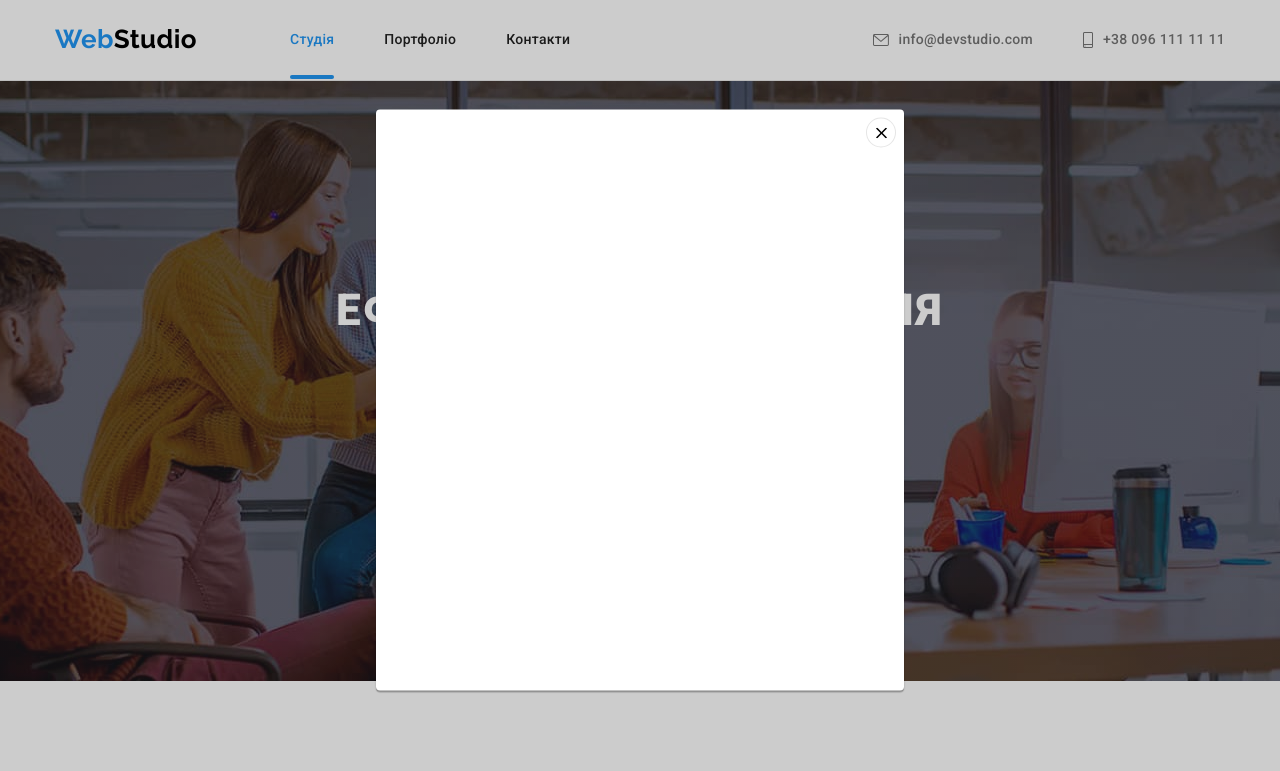
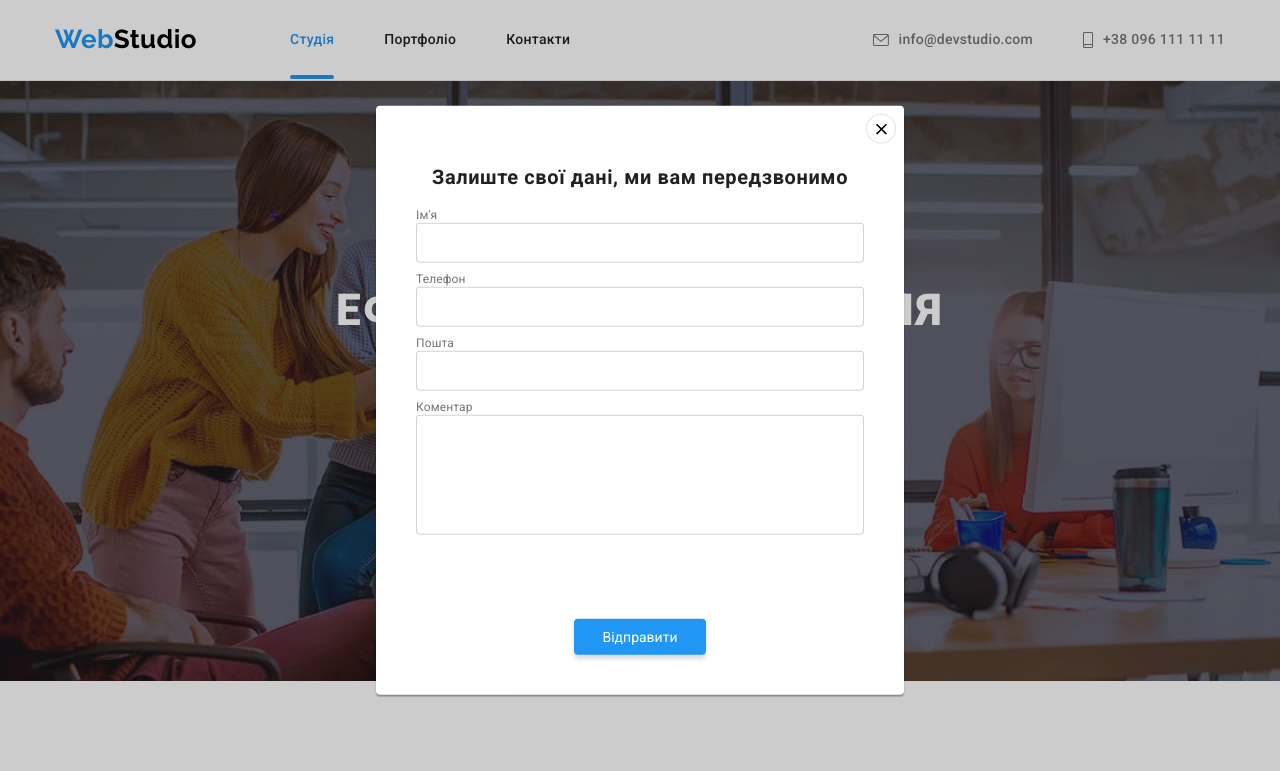
Before and after one commit to KutsVlad8/goit-markup-hw-06, a plain HTML site: page index.html in a window 1280 px wide. Both pictures are taken after a click on the button "Замовити послугу". Shown: the top 771 px of the page. Drawn offline with nearby package versions, Linux system fonts and the light colour scheme.

Commit message:
доработал модалку
добавил инпуты в модальное окно

```diff
--- a/css/styles.css
+++ b/css/styles.css
@@ -942,8 +942,8 @@ footer {
   margin-left: 12px;
   padding: 10px 28px;
 
-  min-width: 200px;
-  min-height: 50px;
+  max-width: 200px;
+  max-height: 50px;
 
   color: var(--text-change-color);
   background-color: var(--accent-color);
@@ -992,6 +992,7 @@ footer {
   position: absolute;
   left: 50%;
   top: 50%;
+  padding: 40px;
 
   transform: translate(-50%, -50%) scale(1);
   transition: transform 500ms cubic-bezier(0.4, 0, 0.2, 1) 250ms;
@@ -1029,3 +1030,71 @@ footer {
   height: 11px;
   color: currentColor;
 }
+
+.backdrop .modal .modal-title {
+  font-family: 'Roboto';
+  font-weight: 700;
+  font-size: 20px;
+  line-height: 1.15;
+  letter-spacing: 0.03em;
+
+  color: var(--primary-heading-color);
+}
+
+.backdrop .modal .modal-form {
+  display: flex;
+  flex-direction: column;
+  margin-bottom: 74px;
+}
+
+.backdrop .modal .modal-form .form-label {
+  display: flex;
+  flex-direction: column;
+  align-items: flex-start;
+
+  font-family: 'Roboto';
+
+  font-size: 12px;
+  line-height: 1.16;
+  letter-spacing: 0.01em;
+
+  color: var(--primary-text-color);
+}
+
+.backdrop .modal .modal-form .form-label input {
+  margin-bottom: 10px;
+
+  width: 448px;
+  height: 40px;
+
+  border: 1px solid rgba(33, 33, 33, 0.2);
+  border-radius: 4px;
+}
+
+.backdrop .modal .modal-form .form-label textarea {
+  margin-bottom: 10px;
+
+  width: 448px;
+  height: 120px;
+  resize: none;
+
+  border: 1px solid rgba(33, 33, 33, 0.2);
+  border-radius: 4px;
+}
+
+.backdrop .modal .modal-btn {
+  margin-left: auto;
+  margin-right: auto;
+  padding: 10px 28px;
+
+  max-width: 200px;
+  max-height: 50px;
+
+  color: var(--text-change-color);
+  background-color: var(--accent-color);
+  box-shadow: 0px 4px 4px rgba(0, 0, 0, 0.15);
+  border: none;
+  border-radius: 4px;
+
+  cursor: pointer;
+}
--- a/index.html
+++ b/index.html
@@ -440,6 +440,28 @@
             <use href="./images/symbol-defs-opt.svg#icon-Vector-1"></use>
           </svg>
         </button>
+
+        <p class="modal-title">Залиште свої дані, ми вам передзвонимо</p>
+
+        <form action="" class="modal-form">
+          <label class="form-label"
+            >Ім'я
+            <input type="text" name="user-name" />
+          </label>
+
+          <label class="form-label">Телефон <input type="tel" name="tel" /></label>
+
+          <label class="form-label"
+            >Пошта
+            <input type="email" name="email" />
+          </label>
+
+          <label class="form-label"
+            >Коментар
+            <textarea name="comment" cols="30" rows="10"></textarea>
+          </label>
+        </form>
+        <button type="submit" class="modal-btn">Відправити</button>
       </div>
     </div>
 
```
